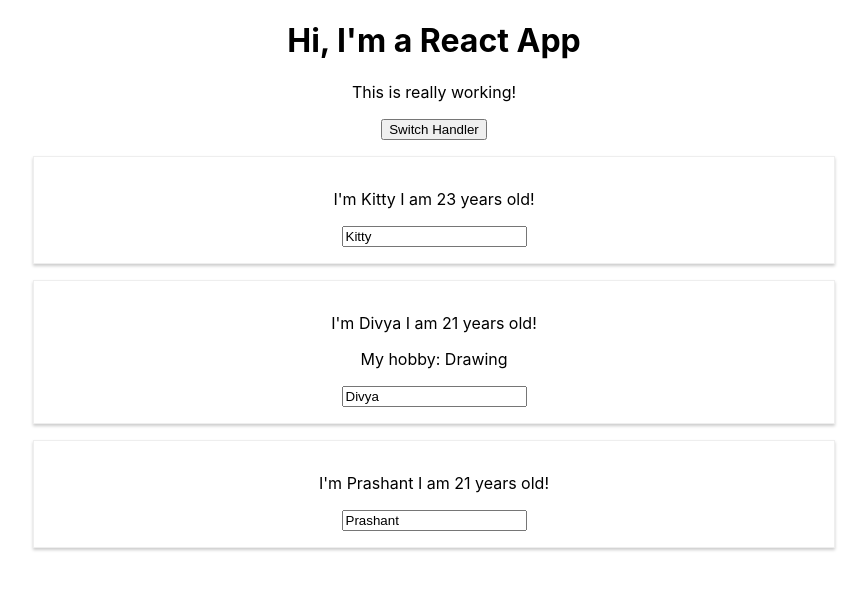
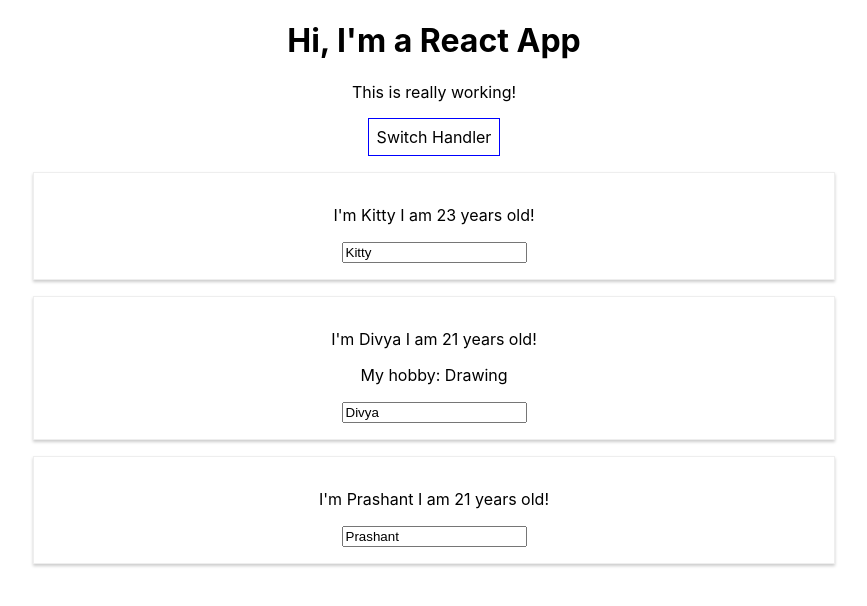
Before and after one commit to Kritika-Suman/complete-react-course, a React (Create React App) app: page / in a window 1280 px wide. Shown: the top 606 px of the page, without its empty margins (206-1073 px from the left). Built offline with nearby package versions, Linux system fonts and the light colour scheme.

Commit message:
Implemented inline style

```diff
--- a/src/App.js
+++ b/src/App.js
@@ -32,11 +32,24 @@
     }
 
     render() {
+
+        const style = {
+
+            backgroundColor: 'white',
+            font: 'inherit',
+            border: '1px solid blue',
+            padding: '8px',
+            cursor: 'pointer'
+
+        };
+
         return (
             <div className="App">
                 <h1>Hi, I'm a React App</h1>
                 <p>This is really working!</p>
-                <button onClick={() => this.switchNameHandler("Kritika!!")}>Switch Handler</button>
+                <button
+                style={style}
+                onClick={() => this.switchNameHandler("Kritika!!")}>Switch Handler</button>
                 <Person
                     name={this.state.persons[0].name}
                     age={this.state.persons[0].age}/>
```
